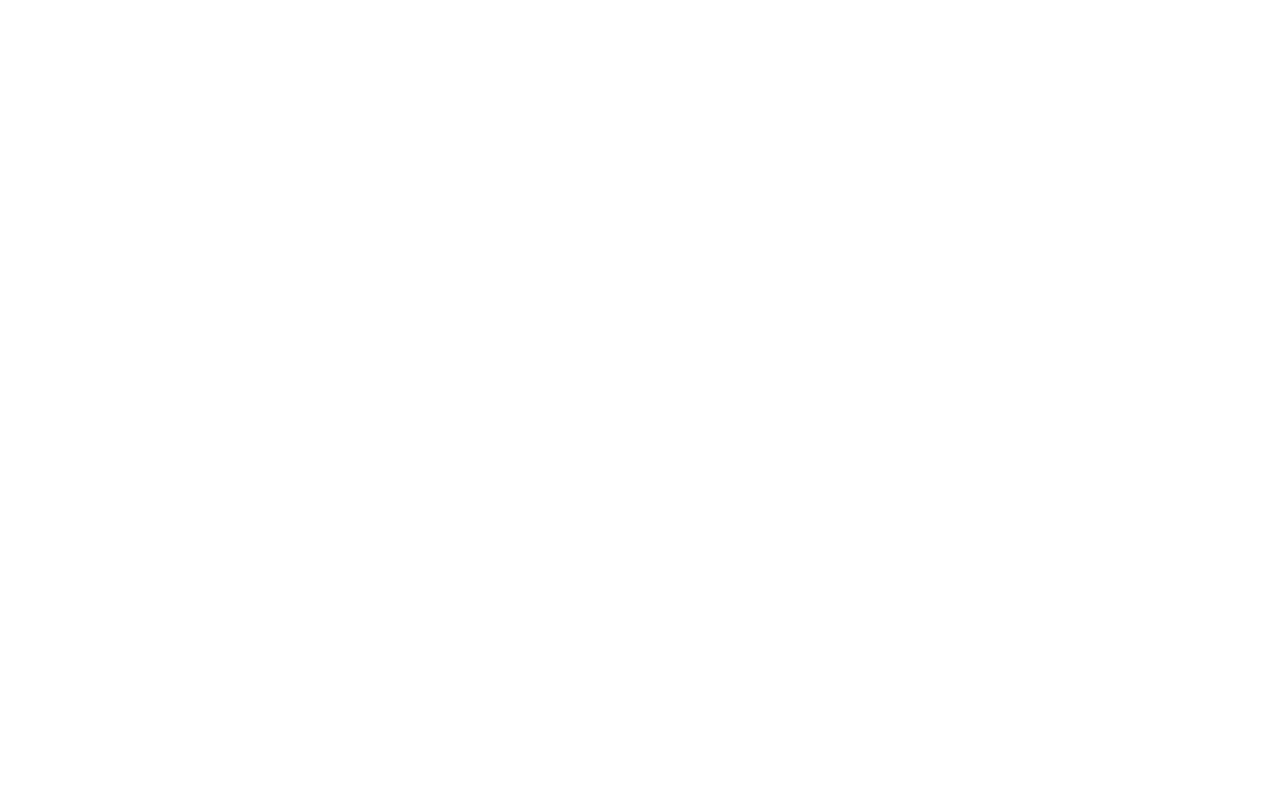
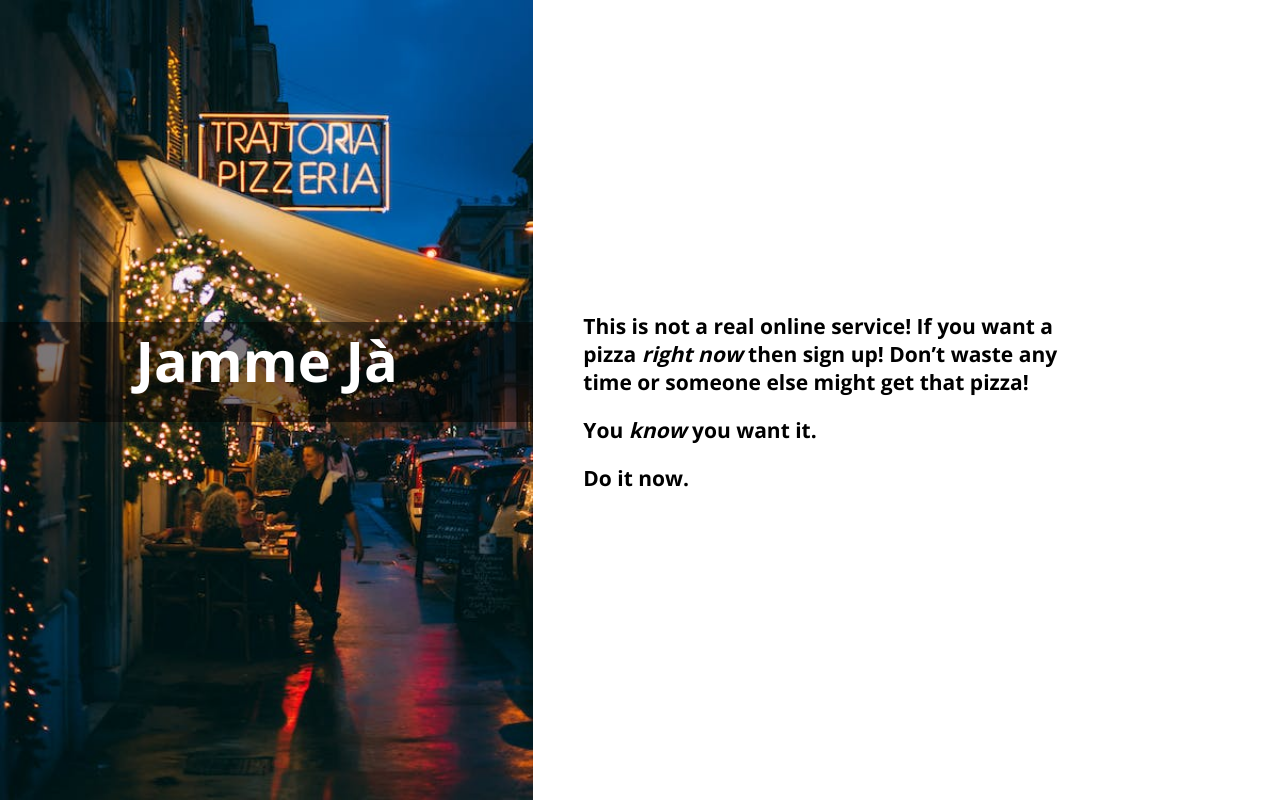
Before and after one commit to Belayne/signup-form, a plain HTML site: page index.html in a window 1280 px wide. Drawn offline with nearby package versions, Linux system fonts and the light colour scheme.

Commit message:
Set page layout, add image and description

```diff
--- a/css/style.css
+++ b/css/style.css
@@ -0,0 +1,65 @@
+html {
+    box-sizing: border-box;
+    font-size: 14px;
+    font-family: 'Open Sans', system-ui, -apple-system, BlinkMacSystemFont, 'Segoe UI', Roboto, Oxygen, Ubuntu, Cantarell, 'Open Sans', 'Helvetica Neue', sans-serif;
+}
+
+* {
+    box-sizing: border-box;
+    padding: 0;
+    margin: 0;
+}
+
+body {
+    height: 100vh;
+}
+
+.container {
+    display: flex;
+}
+
+.img-container {
+    position: relative;
+}
+
+.hero-text {
+    width: 100%;
+    height: 100px;
+    color: white;
+    text-align: center;
+    position: absolute;
+    top: 40%;
+    font-size: 2rem;
+    background-color: rgba(0,0,0,0.5)
+}
+
+img {
+    height: 100vh;
+}
+
+.form-container {
+    display: flex;
+    flex-direction: column;
+    justify-content: center;
+    padding: 50px;
+    flex: 1;
+}
+
+.desc-div,
+.do-it {
+    font-size: 1.5rem;
+    font-weight: bold;
+}
+
+.description {
+    margin-bottom: 20px;
+}
+
+.desc-div {
+    width: clamp(300px, 55ch, 75%);
+}
+
+
+.do-it {
+    margin-top: 20px;
+}
--- a/index.html
+++ b/index.html
@@ -1,13 +1,39 @@
 <!DOCTYPE html>
 <html lang="en">
+
 <head>
     <meta charset="UTF-8">
     <meta name="viewport" content="width=device-width, initial-scale=1.0">
     <title>Signup Form</title>
     <link rel="stylesheet" href="css/style.css">
+    <link rel="preconnect" href="https://fonts.googleapis.com">
+<link rel="preconnect" href="https://fonts.gstatic.com" crossorigin>
+<link href="https://fonts.googleapis.com/css2?family=Open+Sans:wght@400;700&family=Roboto:ital,wght@0,300;0,400;0,900;1,300;1,400;1,900&display=swap" rel="stylesheet">
     <script src="index.js"></script>
 </head>
+
 <body>
+    <div class="container">
+        <div class="img-container">
+            <img src="res/pizza-stock.jpeg" alt="Man Standing Outside Trattoria Pizzeria Store">
+            <!--spurce: Artūras Kokorevas -->
+            <div class="hero-text">
+                <h1>Jamme Jà</h1>
+            </div>
+        </div>
+        <div class="form-container">
+            <div class="desc-div">
+                <p class="description">
+                    This is not a real online service! If you want a pizza <em>right now</em> then sign up!
+                    Don’t waste any time or someone else might get that pizza!
+                </p>
+                <p>You <em>know</em> you want it.</p>
+            </div>
+            <div class="form-div">
+                <p class="do-it">Do it <strong>now.</strong></p>
+            </div>
+        </div>
+    </div>
+</body>
 
-</body>
 </html>
```
Also changed, not shown: res/pizza-stock.jpeg (added).
